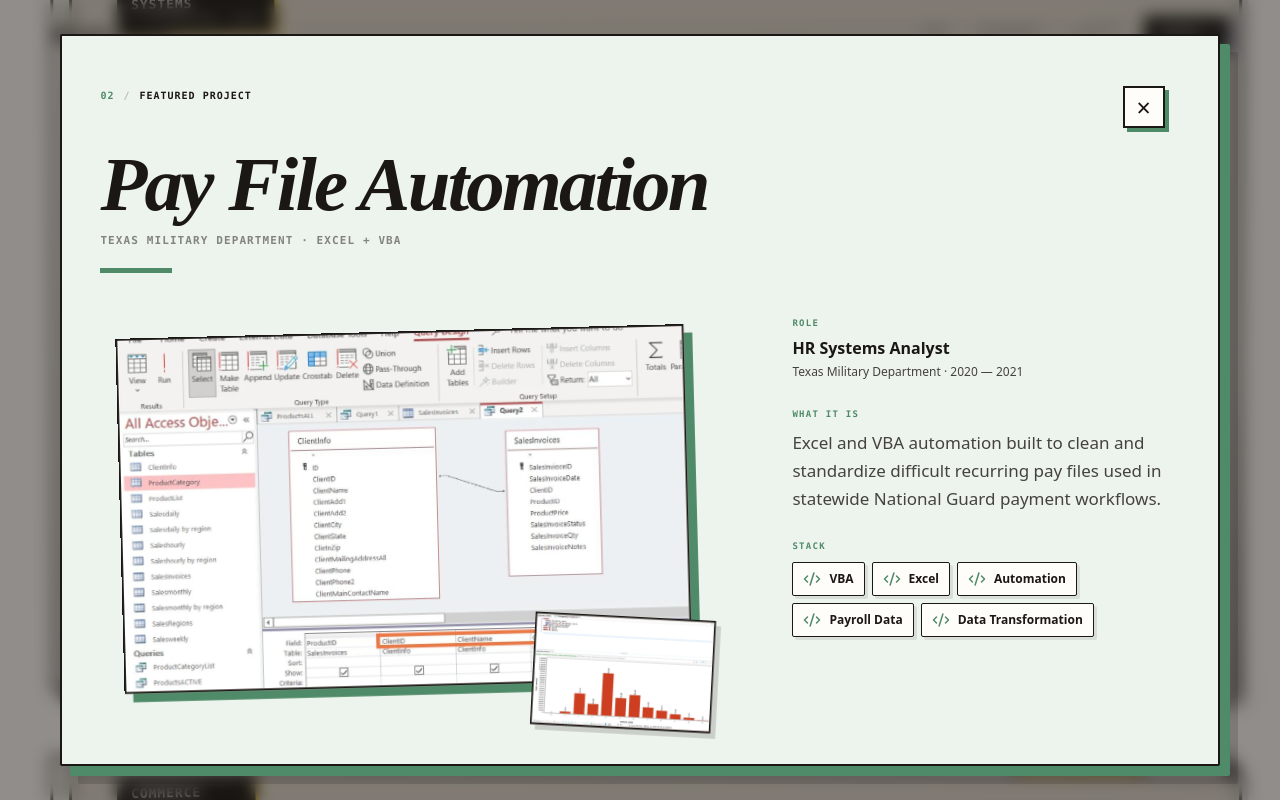
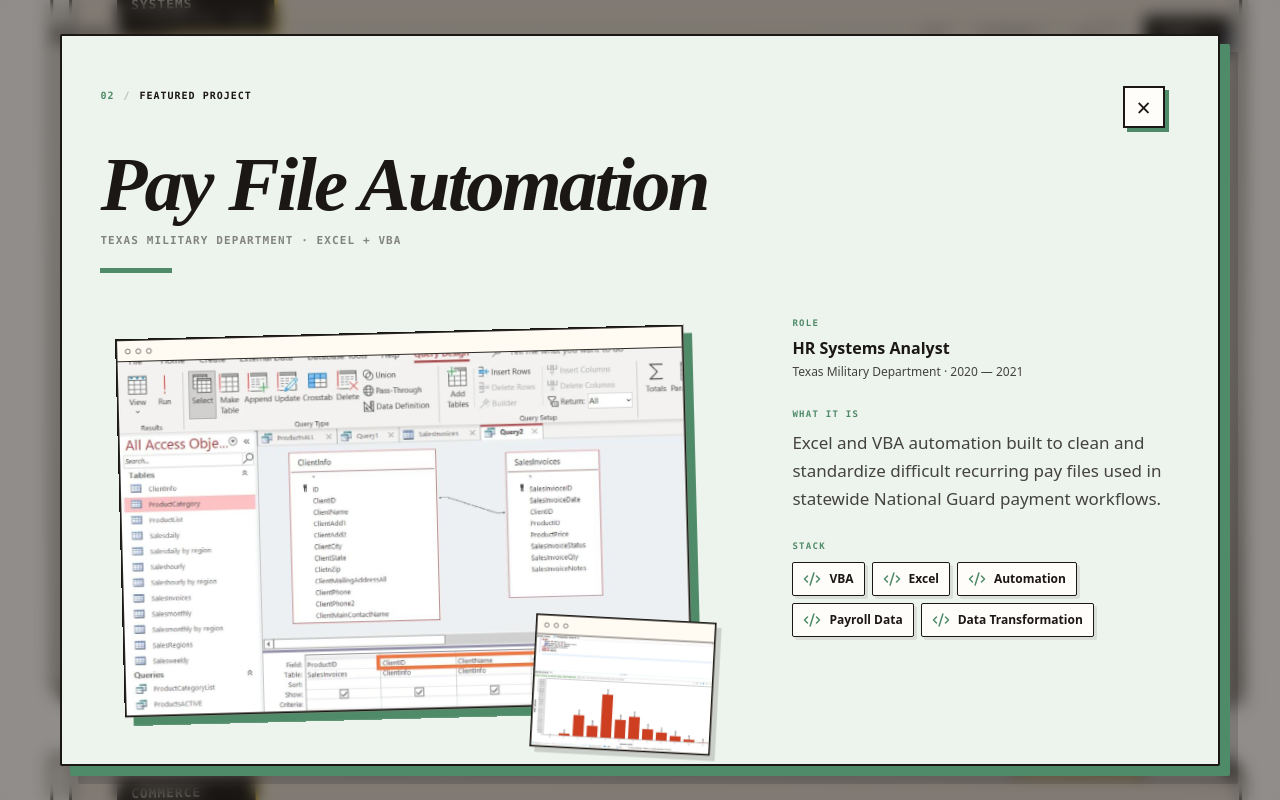
Before and after one commit to kevinstahl-marketing/folio, a Next.js app: page / in a window 1280 px wide. Both pictures are taken after a click on the button 640 px from the left and 2179 px from the top of the page. Shown: the part 1779-2579 px from the top of the page. Built offline with nearby package versions, Linux system fonts and the light colour scheme.

Commit message:
standardize project media and screenshot presentation

```diff
--- a/src/components/projects/ProjectMediaStage.module.css
+++ b/src/components/projects/ProjectMediaStage.module.css
@@ -1,17 +1,26 @@
 
 /* =========================================================
    PROJECT MEDIA STAGE
-   Single master image + optional secondary
+
+   Shared screenshot proportions with FloatingCard.
+
+   Primary: 16:10
+   Secondary: 16:10
+
+   Brutalist browser frames / floating paper aesthetic.
    ========================================================= */
 
 .stage {
+    --ink: #1a1714;
+    --paper: #fffaf2;
+    --media-accent: #647fbc;
+
     position: relative;
+
     width: 100%;
     min-width: 0;
 
     padding: 12px 28px 48px 8px;
-
-    --media-accent: #647fbc;
 }
 
 .stage,
@@ -26,11 +35,17 @@
 .media {
     position: relative;
 
+    display: flex;
+    flex-direction: column;
+
     min-width: 0;
+    min-height: 0;
+
     overflow: hidden;
 
-    background: #fffdf9;
-    border: 2px solid #1a1714;
+    background: var(--paper);
+
+    border: 2px solid var(--ink);
 
     transform:
         rotate(var(--media-rotation, 0deg))
@@ -44,14 +59,15 @@
 }
 
 /* =========================================================
-   PRIMARY IMAGE
+   PRIMARY MEDIA
+
+   Same 16:10 screenshot viewport as FloatingCard.
    ========================================================= */
 
 .primaryMedia {
     z-index: 1;
 
     width: 100%;
-    aspect-ratio: 16 / 10;
 
     box-shadow:
         9px 9px 0 var(--media-accent);
@@ -60,21 +76,11 @@
         primaryFloat 5.5s ease-in-out infinite;
 }
 
-/* Give the master image a little more room
-   when there is no secondary screenshot. */
+/* =========================================================
+   SECONDARY MEDIA
 
-.singleMedia {
-    padding: 12px 22px 22px 8px;
-}
-
-.singleMedia .primaryMedia {
-    transform:
-        rotate(var(--media-rotation, 0deg))
-        scale(var(--media-scale, 1));
-}
-
-/* =========================================================
-   SECONDARY IMAGE
+   Landscape screenshot.
+   Overlaps the bottom-right of the primary image.
    ========================================================= */
 
 .secondaryMedia {
@@ -85,7 +91,6 @@
     bottom: 8px;
 
     width: clamp(130px, 34%, 210px);
-    aspect-ratio: 16 / 10;
 
     box-shadow:
         6px 6px 0 rgba(26, 23, 20, 0.16);
@@ -97,48 +102,19 @@
 }
 
 /* =========================================================
-   IMAGE VIEWPORT
+   SINGLE IMAGE
+
+   Reduce unnecessary padding when there is
+   no secondary screenshot.
    ========================================================= */
 
-.imageViewport {
-    position: relative;
-
-    width: 100%;
-    height: 100%;
-
-    min-width: 0;
-    min-height: 0;
-
-    overflow: hidden;
-
-    background: #eeeae4;
-}
-
-.imageViewport img {
-    display: block;
-
-    width: 100%;
-    height: 100%;
-
-    object-fit: contain;
-
-    user-select: none;
-    pointer-events: none;
+.singleMedia {
+    padding: 12px 22px 22px 8px;
 }
 
 /* =========================================================
-   BROWSER FRAME
+   BROWSER BAR
    ========================================================= */
-
-.browser {
-    display: flex;
-    flex-direction: column;
-}
-
-.browser .imageViewport {
-    flex: 1 1 auto;
-    min-height: 0;
-}
 
 .browserBar {
     display: flex;
@@ -151,80 +127,101 @@
 
     padding: 0 8px;
 
-    background: #fffdf9;
+    background: var(--paper);
 
-    border-bottom: 1.5px solid #1a1714;
+    border-bottom: 1.5px solid var(--ink);
 }
 
 .browserBar span {
     width: 6px;
     height: 6px;
 
-    border: 1px solid #1a1714;
+    border: 1px solid var(--ink);
     border-radius: 50%;
 
     opacity: 0.6;
 }
 
 /* =========================================================
-   PHONE FRAME
+   SCREENSHOT VIEWPORT
+
+   Exact 16:10 proportions.
+   No gray background or letterboxing.
    ========================================================= */
 
-.phone {
-    display: flex;
-    flex-direction: column;
+.imageViewport {
+    position: relative;
 
-    aspect-ratio: 9 / 18;
+    flex: 0 0 auto;
 
-    padding: 7px;
+    width: 100%;
+    aspect-ratio: 16 / 10;
 
-    border-radius: 14px;
+    min-width: 0;
+    min-height: 0;
 
-    background: #1a1714;
-}
+    overflow: hidden;
 
-.phone .imageViewport {
-    flex: 1 1 auto;
-
-    border-radius: 8px;
-
-    background: #fffdf9;
-}
-
-.phone .imageViewport img {
-    object-fit: contain;
-}
-
-/* Primary phone image:
-   center the portrait frame rather than stretching it. */
-
-.primaryMedia.phone {
-    width: min(48%, 260px);
-
-    margin-inline: auto;
-}
-
-/* Secondary phone image:
-   allow the phone to overlap the desktop screenshot. */
-
-.secondaryMedia.phone {
-    width: clamp(85px, 23%, 135px);
-    aspect-ratio: 9 / 18;
-
-    right: 2%;
-    bottom: 0;
+    background: var(--paper);
 }
 
 /* =========================================================
-   PLAIN FRAME
+   IMAGE
+
+   Fill the viewport completely.
    ========================================================= */
 
-.plain {
+.imageViewport img {
     display: block;
+
+    width: 100%;
+    height: 100%;
+
+    max-width: none;
+    max-height: none;
+
+    object-fit: cover;
+    object-position: center top;
+
+    user-select: none;
+    pointer-events: none;
 }
 
-.plain .imageViewport {
-    height: 100%;
+/* =========================================================
+   PLACEHOLDER
+   ========================================================= */
+
+.primaryPlaceholder {
+    display: grid;
+    place-items: center;
+    align-content: center;
+
+    gap: 6px;
+
+    width: 100%;
+    aspect-ratio: 16 / 10;
+
+    background: rgba(255, 255, 255, 0.48);
+
+    border: 2px solid var(--ink);
+
+    box-shadow:
+        9px 9px 0 var(--media-accent);
+
+    transform: rotate(-1deg);
+
+    font-family:
+        var(--font-mono, monospace);
+
+    font-size: 12px;
+    font-weight: 900;
+
+    letter-spacing: 0.08em;
+}
+
+.primaryPlaceholder small {
+    font-size: 9px;
+    opacity: 0.35;
 }
 
 /* =========================================================
@@ -296,41 +293,6 @@
 }
 
 /* =========================================================
-   PLACEHOLDER
-   ========================================================= */
-
-.primaryPlaceholder {
-    display: grid;
-    place-items: center;
-    align-content: center;
-
-    gap: 6px;
-
-    width: 100%;
-    aspect-ratio: 16 / 10;
-
-    background: rgba(255, 255, 255, 0.48);
-
-    border: 2px solid #1a1714;
-
-    box-shadow:
-        9px 9px 0 var(--media-accent);
-
-    transform: rotate(-1deg);
-
-    font-family: var(--font-mono, monospace);
-    font-size: 12px;
-    font-weight: 900;
-
-    letter-spacing: 0.08em;
-}
-
-.primaryPlaceholder small {
-    font-size: 9px;
-    opacity: 0.35;
-}
-
-/* =========================================================
    TABLET
    ========================================================= */
 
@@ -348,12 +310,9 @@
         width: 34%;
     }
 
-    .secondaryMedia.phone {
-        width: 23%;
-    }
-
-    .primaryMedia.phone {
-        width: min(48%, 240px);
+    .browserBar {
+        height: 18px;
+        flex-basis: 18px;
     }
 }
 
@@ -383,14 +342,6 @@
             4px 4px 0 rgba(26, 23, 20, 0.16);
     }
 
-    .secondaryMedia.phone {
-        width: 25%;
-    }
-
-    .primaryMedia.phone {
-        width: 52%;
-    }
-
     .browserBar {
         height: 16px;
         flex-basis: 16px;
@@ -417,55 +368,3 @@
         transition: none;
     }
 }
-
-
-/* =========================================================
-   MASTER SCREENSHOT PROPORTIONS
-   ========================================================= */
-
-/* The browser frame grows around the screenshot. */
-
-.primaryMedia.browser {
-    width: 100%;
-    height: auto;
-    aspect-ratio: auto;
-}
-
-/* Actual screenshot stays 16:10. */
-
-.primaryMedia.browser .imageViewport {
-    flex: none;
-
-    width: 100%;
-    height: auto;
-
-    aspect-ratio: 16 / 10;
-}
-
-/* Prevent image stretching. */
-
-.primaryMedia.browser .imageViewport img {
-    display: block;
-
-    width: 100%;
-    height: 100%;
-
-    object-fit: contain;
-    object-position: center;
-}
-
-/* Secondary landscape screenshot */
-
-.secondaryMedia.browser .imageViewport img {
-    object-fit: contain;
-}
-
-/* Mobile screenshot remains portrait. */
-
-.secondaryMedia.phone {
-    aspect-ratio: 9 / 18;
-}
-
-.secondaryMedia.phone .imageViewport img {
-    object-fit: contain;
-}
--- a/src/components/projects/ProjectMediaStage.tsx
+++ b/src/components/projects/ProjectMediaStage.tsx
@@ -9,6 +9,16 @@
   media: ProjectMedia[];
   accent: string;
 };
+
+/* =========================================================
+   PROJECT MEDIA STAGE
+
+   Shared screenshot standard:
+   - Primary: 16:10
+   - Secondary: 16:10
+   - Both images fill their holders
+   - No portrait phone frames
+   ========================================================= */
 
 export default function ProjectMediaStage({
   media,
@@ -22,13 +32,11 @@
     (item) => item.slot === "secondary"
   );
 
-  const hasSecondary = Boolean(secondary);
-
   return (
     <div
       className={[
         styles.stage,
-        hasSecondary
+        secondary
           ? styles.withSecondary
           : styles.singleMedia,
       ].join(" ")}
@@ -60,6 +68,10 @@
   );
 }
 
+/* =========================================================
+   MEDIA FRAME
+   ========================================================= */
+
 type MediaFrameProps = {
   media: ProjectMedia;
   variant: "primary" | "secondary";
@@ -69,16 +81,15 @@
   media,
   variant,
 }: MediaFrameProps) {
-  const frame = media.frame ?? "browser";
+  const isPrimary = variant === "primary";
 
   return (
     <div
       className={[
         styles.media,
-        variant === "primary"
+        isPrimary
           ? styles.primaryMedia
           : styles.secondaryMedia,
-        styles[frame],
       ].join(" ")}
       style={
         {
@@ -90,7 +101,8 @@
         } as CSSProperties
       }
     >
-      {frame === "browser" && (
+      {/* BROWSER BAR */}
+
       <div
         className={styles.browserBar}
         aria-hidden="true"
@@ -99,7 +111,8 @@
         <span />
         <span />
       </div>
-      )}
+
+      {/* SCREENSHOT */}
 
       <div className={styles.imageViewport}>
         <img
@@ -108,16 +121,16 @@
           draggable={false}
           loading="lazy"
           style={{
-            objectFit: media.fit ?? "contain",
+            objectFit: "cover",
 
             objectPosition:
-              media.position ?? "center",
+              media.position ?? "center top",
 
             transform:
               `scale(${media.imageScale ?? 1})`,
 
             transformOrigin:
-              media.position ?? "center",
+              media.position ?? "center top",
           }}
         />
       </div>
```
Lines whose indentation alone changed are shown as unchanged.
